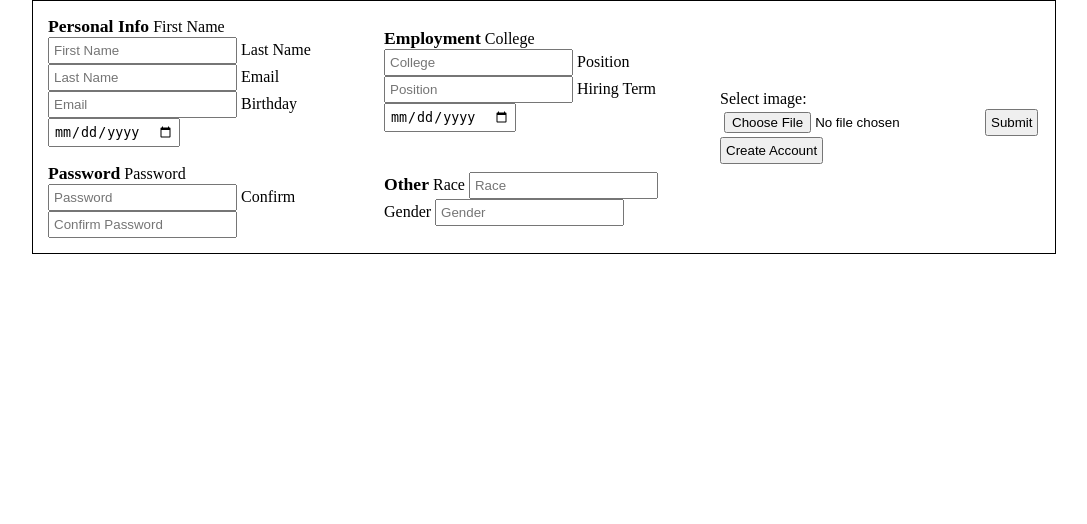
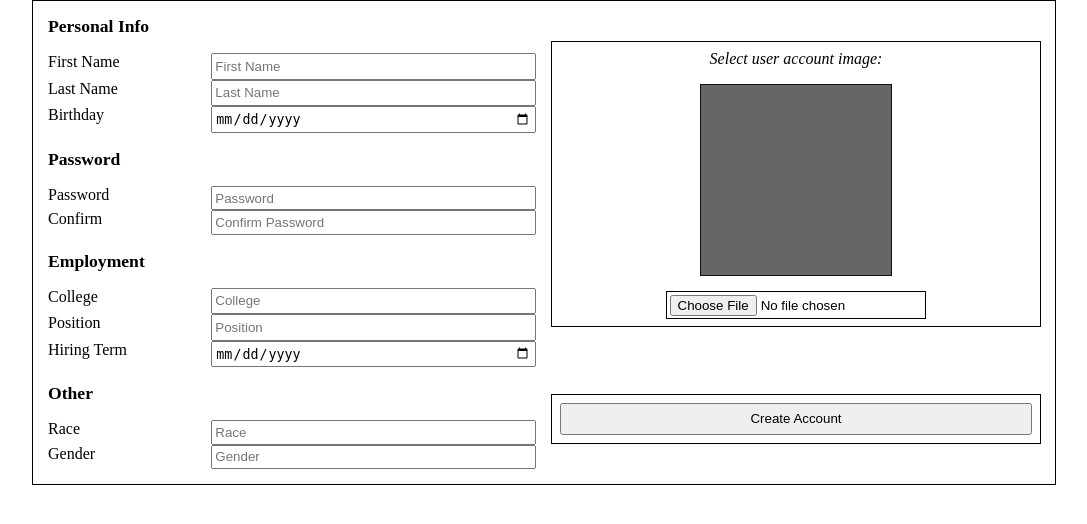
Before and after one commit to cpsc351-group1/majorsystem, a PHP site: page /user_registration.php in a window 1280 px wide. Shown: the part 80-604 px from the top of the page, without its empty margins (96-1183 px from the left). Run offline with PHP 8.4, Linux system fonts and the light colour scheme; the visitor is signed in with stand-in values (Sample User, id 1).

Commit message:
account registration fixes
updated style and bypassed databaseconnect.php redirect to index

```diff
--- a/css/profile.css
+++ b/css/profile.css
@@ -51,6 +51,10 @@
   outline: 1px solid #000000;
 }
 
+.tile input {
+  padding: 0.5em;
+}
+
 .tile input:disabled {
   position: absolute;
   right: 0.3em;
@@ -61,6 +65,7 @@
 
 .tile.center {
   justify-content: center;
+  align-items: center;
 }
 
 /*    heading    */
@@ -104,7 +109,7 @@
   grid-auto-rows: 1fr;
 }
 
-.list * {
+.list input {
   padding: .2em;
 }
 
@@ -112,10 +117,15 @@
   background-color: #DDDDDD;
 }
 
+.body input[type=file] {
+  outline: 1px solid black;
+  padding: 0.2em;
+}
+
 .body .image {
   margin: 1em 2em;
   width: 12em;
   height: 12em;
-  border: #111111;
-  background-color: #444444;
+  border: #111111 1px solid;
+  background-color: #666666;
 }
--- a/databaseconnect.php
+++ b/databaseconnect.php
@@ -15,7 +15,12 @@ if ($conn->connect_error) {
     die("Oh no! Connection failed: " . $conn->connect_error);
 }
 
-if (basename($_SERVER['SCRIPT_FILENAME']) != "index.php" and is_null($_SESSION['user'])) {
+$no_session_pages = array(
+  "index.php",
+  "user_registration.php"
+);
+
+if (!in_array(basename($_SERVER['SCRIPT_FILENAME']), $no_session_pages) and is_null($_SESSION['user'])) {
     header("Location: index.php");
 }
 
--- a/user_registration.php
+++ b/user_registration.php
@@ -19,38 +19,31 @@
     <header>
       <h2>Account Registration</h2>
     </header>
-    <form class="profile" action="account_registration" method="post">
+    <form action="account_registration.php" method="post">
       <div class="body">
         <div class="column">
-          <div class="block">
               <span class="sub heading">Personal Info</span>
+              <div class="list">
                 <label for='fname'>First Name</label>
                 <input id='fname' type="text" name="fname" placeholder="First Name" rquired>
 
                 <label for='lname'>Last Name</label>
                 <input id='lname' type="text" name="lname" placeholder="Last Name" required>
 
-            <label for='email'>Email</label>
-            <input id='email' type="email" name="email" placeholder="Email" required>
-
                 <label for='bday'>Birthday</label>
                 <input id='bday' type="date" name="bday" required>
-
               </div>
-          <div class="block">
               <span class="sub heading">Password</span>
-            <!-- TODO: turn this into an actual password field lol -->
+              <div class="list">
                 <label for="pass">Password</label>
-            <input id='pass' type="text" name="pass" placeholder="Password" required>
+                <input id='pass' type="password" name="pass" placeholder="Password" required>
 
                 <label for='cpass'>Confirm</label>
-            <input id='cpass' type="text" name="cpass" placeholder="Confirm Password" required>
+                <input id='cpass' type="password" name="cpass" placeholder="Confirm Password" required>
               </div>
-        </div>
-        <div class="column">
-          <div class="block">
               <span class="sub heading">Employment</span>
               <!-- TODO: turn into dropdown menus where appropriate-->
+              <div class="list">
                 <label for='college'>College</label>
                 <input id='college' type="text" name="college" placeholder="College" required>
 
@@ -60,9 +53,9 @@
                 <label for='term_hiring'>Hiring Term</label>
                 <input id='term_hiring' type="date" name="term_hiring" required>
               </div>
-          <div class="block">
               <span class="sub heading">Other</span>
               <!-- TODO: turn these into dropdown menus -->
+              <div class="list">
                 <label for='race'>Race</label>
                 <input id='race' type="text" name="race" placeholder="Race" required>
 
@@ -70,17 +63,21 @@
                 <input id='gender' type="text" name="gender" placeholder="Gender" required>
               </div>
             </div>
-        <div class="column">
-          <div class="block submit">
+            <div class="column tiles">
+              <div class="tile submit center">
                 <!-- TODO: add photo uploading capability -->
                 <form action="/action_page.php">
-              <label for="img">Select image:</label>
+                  <label for="img">Select user account image:</label>
+                  <div class="image"></div>
                   <input type="file" id="img" name="img" accept="image/*">
-              <input type="submit">
                 </form>
+              </div>
+              <div class="tile">
                 <input id='submit' type="submit" value="Create Account">
               </div>
           </div>
+        </div>
+
       </div>
     </form>
   </div>
```
Lines whose indentation alone changed are shown as unchanged.
